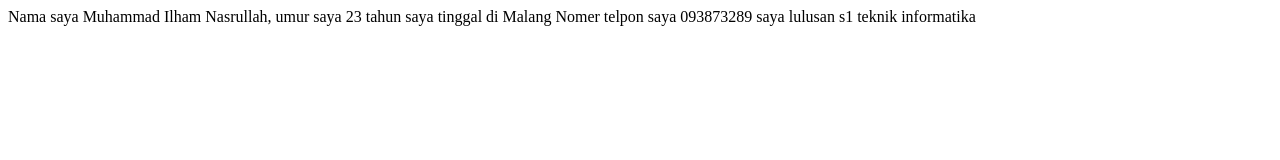
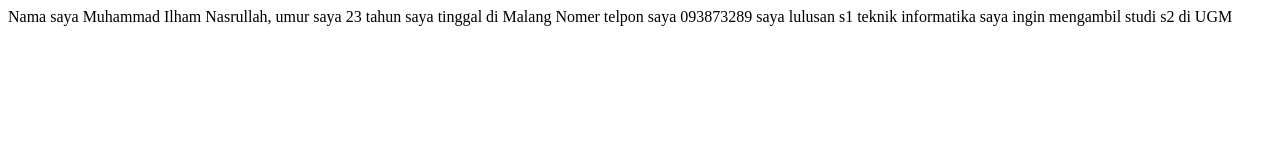
Before and after one commit to ilhamnasrullah/belajar-git, a plain HTML site: page index.html in a window 1280 px wide. Drawn offline with Linux system fonts and the light colour scheme.

Commit message:
add studi s2

```diff
--- a/index.html
+++ b/index.html
@@ -12,5 +12,7 @@
     Nomer telpon saya 093873289
 
     saya lulusan s1 teknik informatika
+
+    saya ingin mengambil studi s2 di UGM
 </body>
 </html>
```
